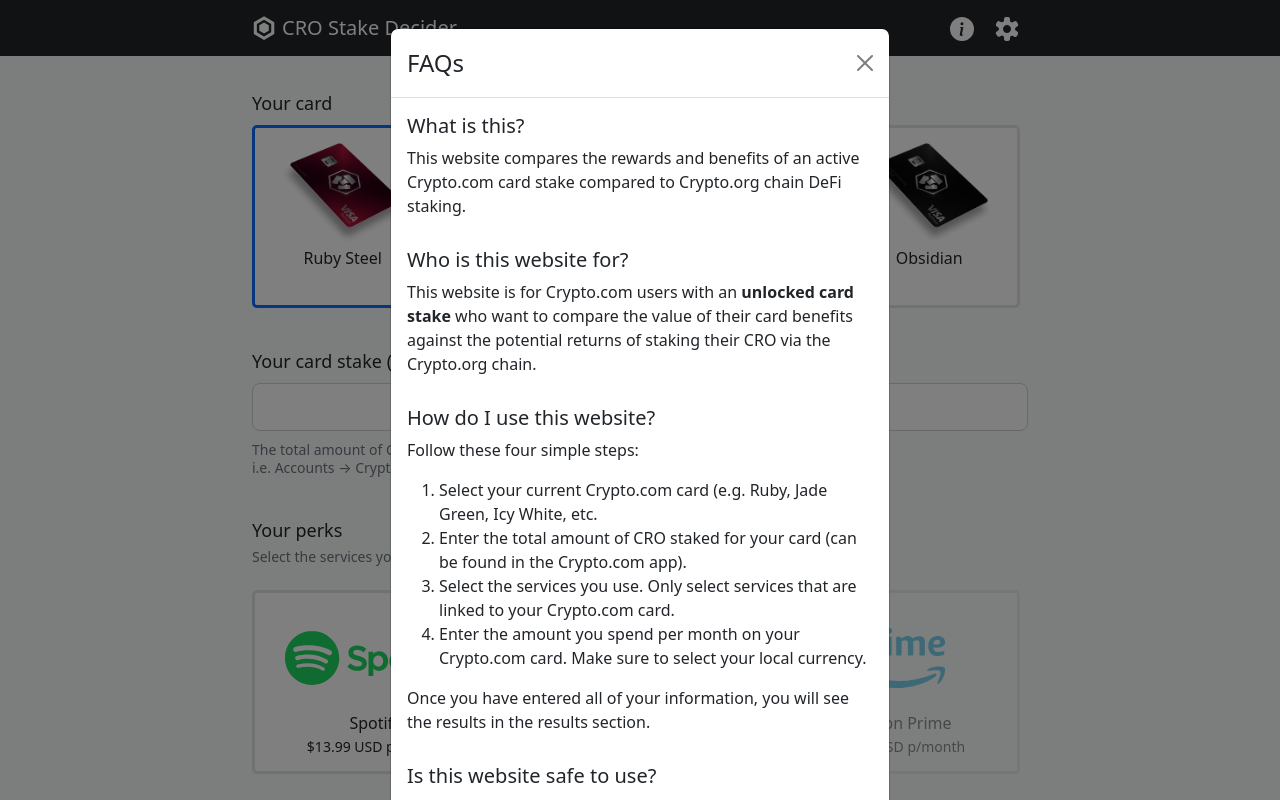
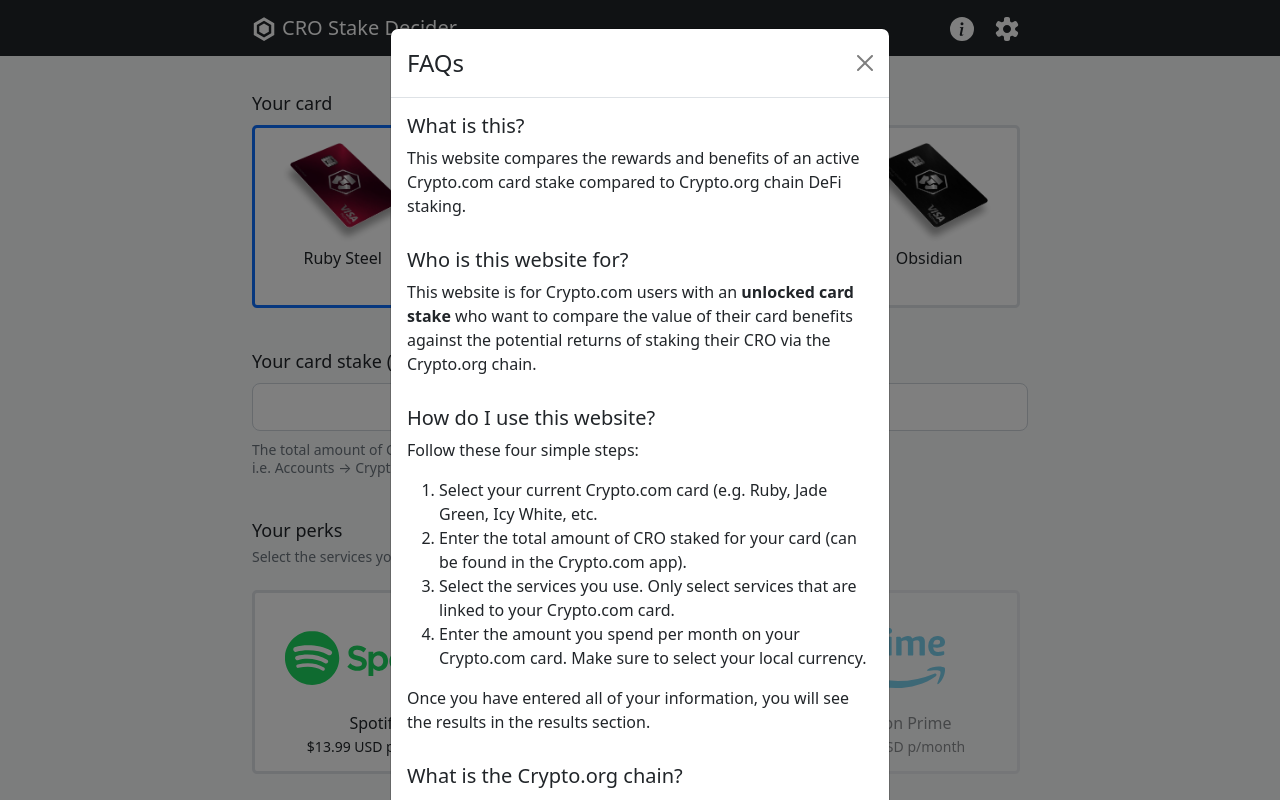
Before and after one commit to aprea/cro-stake-decider, a Next.js app: page / in a window 1280 px wide. Both pictures are taken after a click on the button 962 px from the left and 28 px from the top of the page. Shown: the top 800 px of the page. Built offline with nearby package versions, Linux system fonts and the light colour scheme.

Commit message:
Clean up

```diff
--- a/src/pages/index.tsx
+++ b/src/pages/index.tsx
@@ -584,6 +584,13 @@
 
 					<p>Once you have entered all of your information, you will see the results in the results section.</p>
 
+					<h5>What is the Crypto.org chain?</h5>
+					<p>Crypto.org Chain is a public, open-source and permissionless blockchain - a fully decentralized network with high speed and low fees, designed to be a public good that helps drive mass adoption of blockchain technology through use cases like Payments, DeFi and NFTs.</p>
+
+					<h5>What is Crypto.org chain staking?</h5>
+					<p>Crypto.org chain users can delegate their native CRO tokens to a trusted Validator. Validators run nodes to validate transactions on the Crypto.org Chain network and in return earn block rewards in CRO, which are then distributed to the Delegators after taking a Validator commission.</p>
+					<p><a href="https://help.crypto.com/en/articles/5015391-all-about-crypto-org-chain-cro-staking-on-defi-earn">Read more here</a>.</p>
+
 					<h5>Is this website safe to use?</h5>
 					<p>Put simply, yes. This website doesn&apos;t store any data. We do not send your data to a backend server. The code is fully open source (you can check the <a href="https://github.com/aprea/cro-stake-decider">GitHub repo</a>). This website doesn&apos;t use cookies or track analytics data.</p>
 
@@ -592,7 +599,7 @@
 					<h5>Some of the values look incorrect</h5>
 					<p>This is because the calculations are based on hardcoded values, e.g. CRO USD price, Crypto.org Staking APR, currency pair rates, etc.</p>
 
-					<p>You can adjust these values yourself by clicking the setting button (cog icon).</p>
+					<p>You can adjust these values yourself by clicking the setting button (cog icon) located in the navigation bar.</p>
 				</Modal.Body>
 			</Modal>
 			<Modal className="settings-modal" onHide={ () => setIsSettingsModalOpen( false ) } show={ isSettingsModalOpen }>
@@ -660,7 +667,7 @@
 								<path d="M12.036.3L1.8 6.199v11.797l10.236 5.9 10.236-5.9V6.2L12.036.3zm7.2 15.962l-7.2 4.134-7.2-4.134V7.934l7.2-4.135 7.2 4.164v8.299z" fill="#fff" />
 								<path d="M16.807 14.845l-4.77 2.775-4.772-2.775V9.35l4.771-2.776 4.771 2.776v5.494z" fill="#fff" />
 							</svg>
-							CRO Stake Decider
+							<h1>CRO Stake Decider</h1>
 						</Navbar.Brand>
 						<div className="d-flex navbar-buttons">
 							<Button aria-label="Help" onClick={ () => setIsHelpModalOpen( true ) } variant="link">
--- a/src/styles/App.scss
+++ b/src/styles/App.scss
@@ -18,12 +18,18 @@
 }
 
 .navbar-brand {
+	display: flex;
 
 	svg {
 		margin-right: 6px;
 		position: relative;
-		top: -2px;
+		top: 1px;
 		width: 24px;
+	}
+
+	h1 {
+		font-size: 20px;
+		margin: 0;
 	}
 }
 
```
Also changed, not shown: 1 other file (tests, documents, lock files or other folders).
